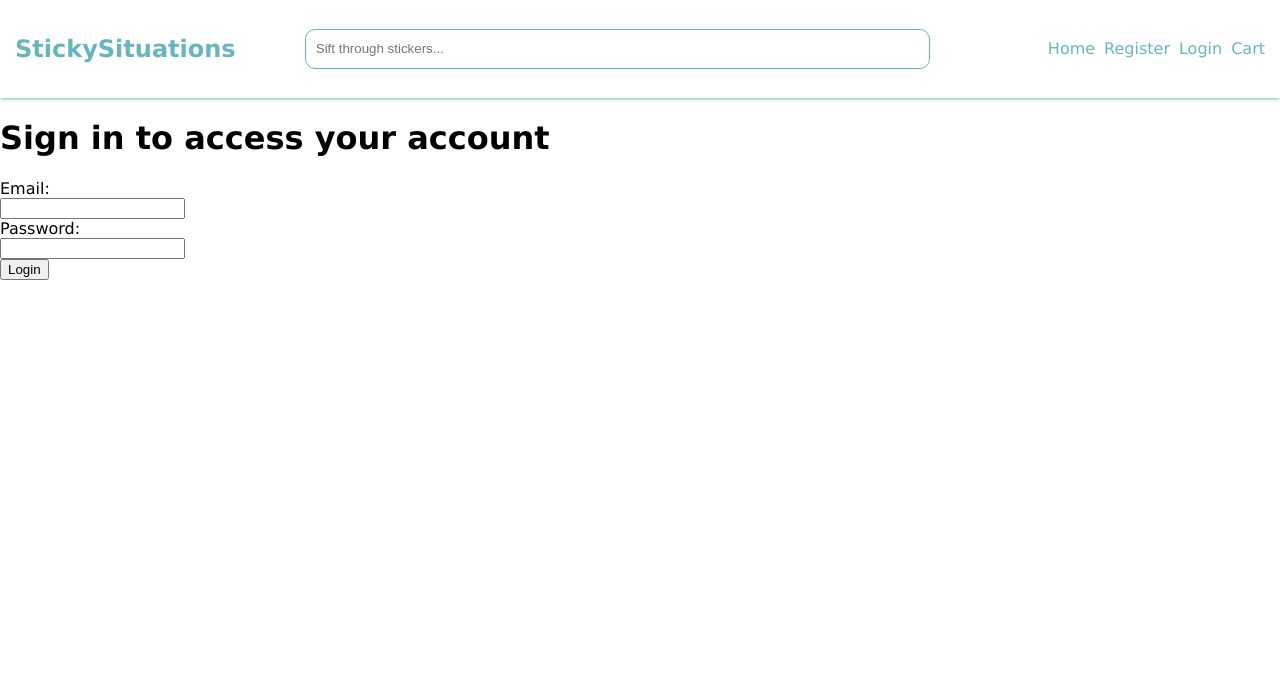
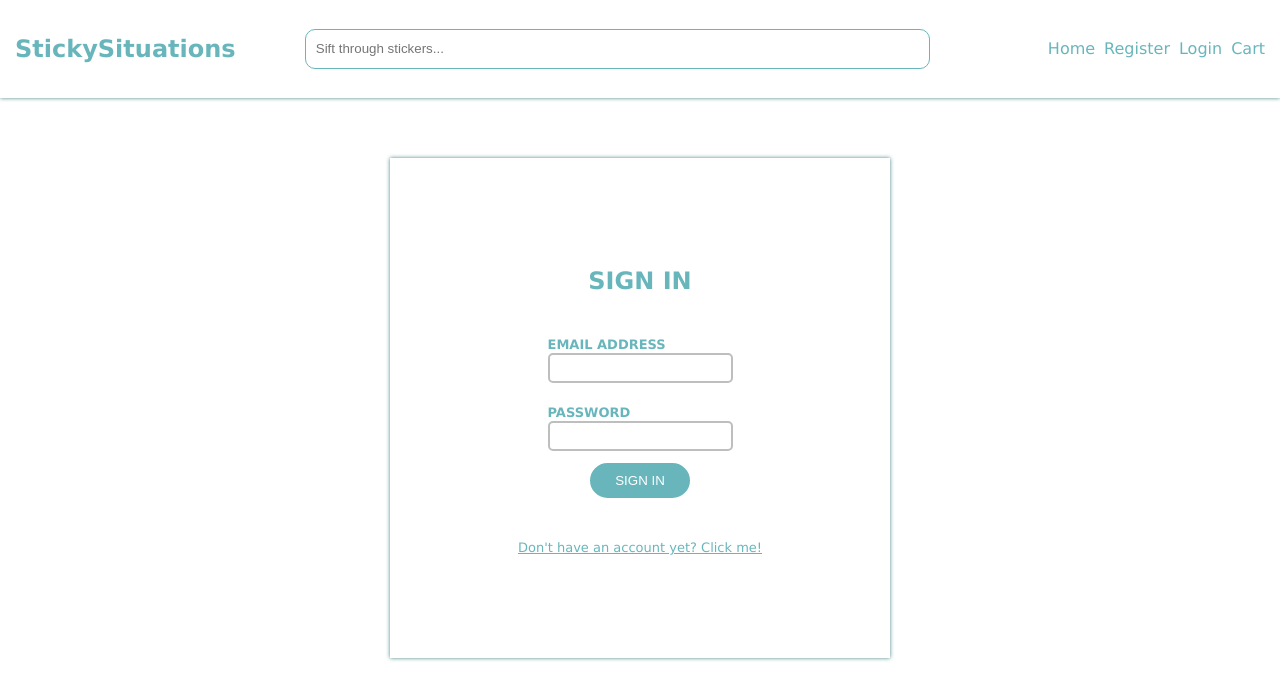
Before and after one commit to Err-Handlers/GraceShopper, a React app: page /login in a window 1280 px wide. Built offline with nearby package versions, Linux system fonts and the light colour scheme; no server answers.

Commit message:
css work on login screen

```diff
--- a/src/components/Cart.js
+++ b/src/components/Cart.js
@@ -85,7 +85,7 @@ function Cart({ token }) {
                 className="cartButton"
                 onClick={() => navigate("/products")}
               >
-                LET ME ADD MORE
+                I WANT MORE
               </button>
               <button className="cartButton">CHECKOUT</button>
             </div>
--- a/src/components/Login.js
+++ b/src/components/Login.js
@@ -41,27 +41,33 @@ export default function Login({ setEmail, email, setPassword, password, setToken
   };
 
   return (
-    <div>
-      <h1>Sign in to access your account</h1>
-      <form>
-        <label>Email:</label>
+    <div className="loginpage">
+    <div className= "loginContainer">
+      <h2>SIGN IN</h2>
+      <br></br>
+      <form >
+        <label className="loginHeaders">EMAIL ADDRESS</label>
         <br></br>
-        <input
+        <input className="loginInput"
           type="text"
           onChange={(e) => setEmail(e.target.value)}
           required
         ></input>
         <br></br>
-        <label>Password:</label>
         <br></br>
-        <input
+        <label className="loginHeaders">PASSWORD</label>
+        <br></br>
+        <input className="loginInput"
           type="password"
           onChange={(e) => setPassword(e.target.value)}
           required
         ></input>
         <br></br>
-        <button onClick={submitHandler}>Login</button>
+        <center><button className="loginButton" onClick={submitHandler}>SIGN IN</button></center>
       </form>
+      <p className="registerLink">Don't have an account yet? Click me!</p>
+    </div>
+
     </div>
   );
 }
--- a/src/style/App.css
+++ b/src/style/App.css
@@ -48,6 +48,61 @@
 
 .navbarLinks:hover{
   text-decoration: underline solid 1.5px rgb(104, 182, 188);
+}
+
+.loginpage{
+  display: flex;
+  justify-content: center;
+  align-items: center;
+  margin-top: 60px;
+}
+
+.loginHeaders{
+  font-weight: bolder;
+  font-size: small;
+}
+
+.loginInput{
+  height: 30px;
+  border: 2px solid rgb(190, 190, 190);
+  border-radius: 5px;
+}
+
+.loginButton{
+  border-radius: 25px;
+  padding-left: 25px;
+  padding-right: 25px;
+  padding-top: 10px;
+  padding-bottom: 10px;
+  margin-top: 10px;
+  border: 2px solid white;
+  background-color: rgb(104, 182, 188);
+  color: white;
+}
+
+.loginButton:hover{
+  border: 2px solid rgb(104, 182, 188);
+  color: rgb(134, 134, 134);
+  background-color: white;
+}
+
+
+.loginContainer{
+  display: flex;
+  flex-direction: column;
+  align-items: center;
+  box-shadow: 0 0 4px rgb(75, 132, 136);
+  width: 500px;
+  height: 500px;
+  justify-content: center;
+  color: rgb(104, 182, 188)
+
+}
+
+.registerLink{
+  font-size: small;
+  text-decoration: underline;
+  margin-top: 40px;
 }
 
 .productsContainer{
```
